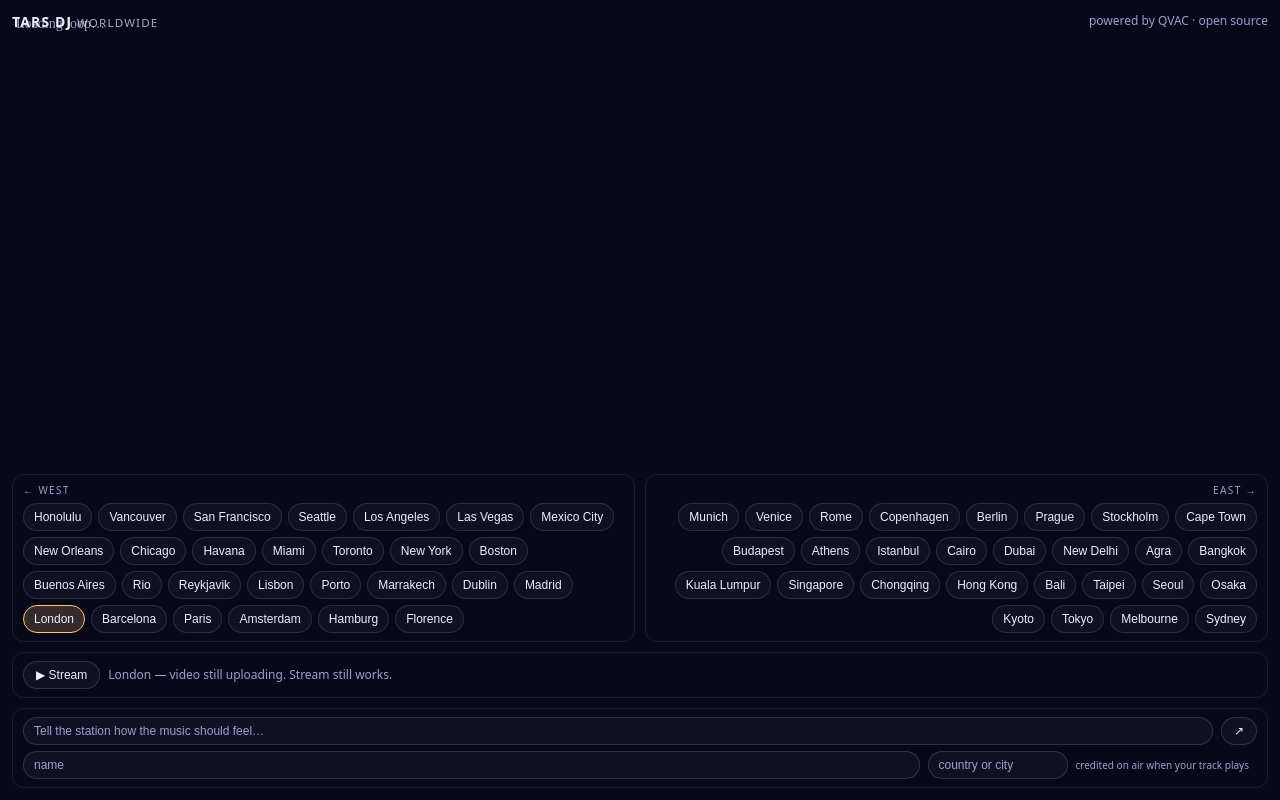
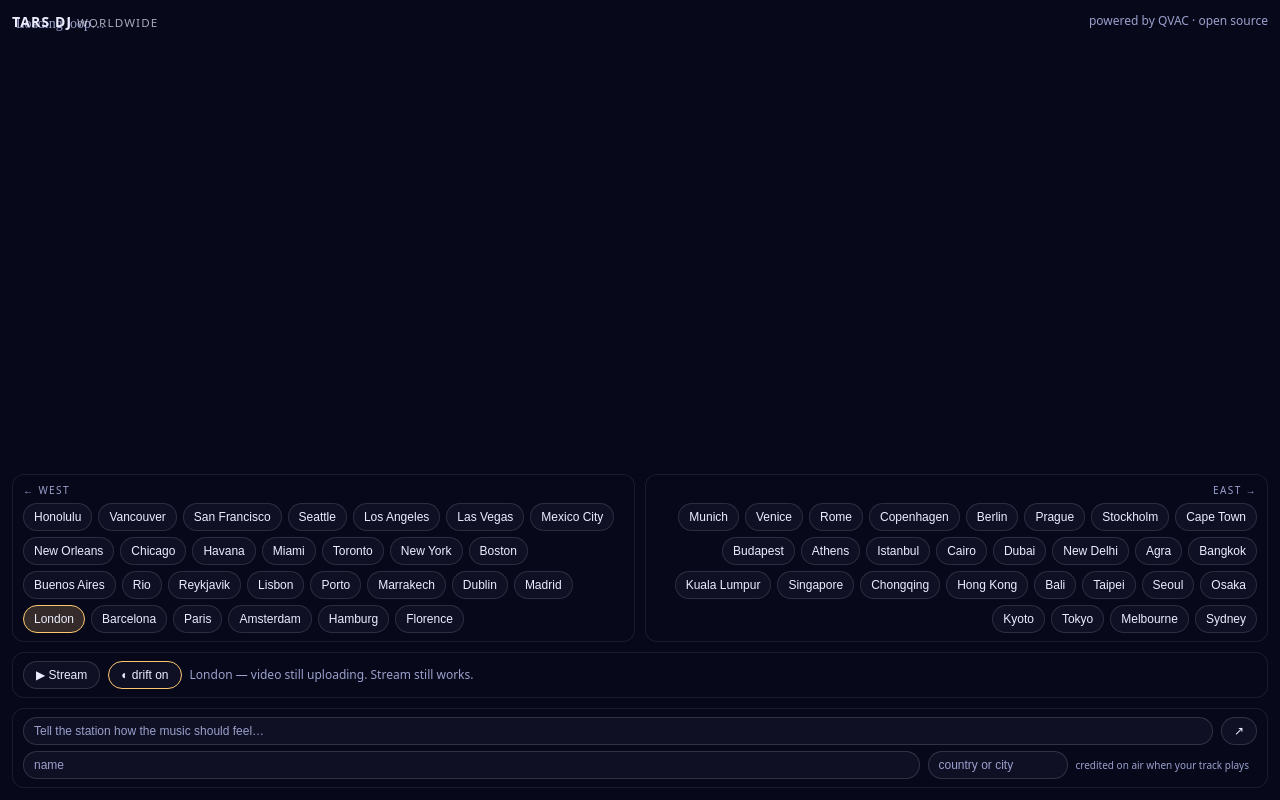
Before and after one commit to fraserbrownirl/tars-dj, a website built with Vite: page index.html in a window 1280 px wide. Built offline with nearby package versions, Linux system fonts and the light colour scheme; files whose address does not match are found by name.

Commit message:
cities: drift — auto-rotate at the loop seam along the world route

```diff
--- a/index.html
+++ b/index.html
@@ -19,6 +19,7 @@
     <div class="city-picker" id="cityPicker"></div>
     <div class="player">
       <button id="playBtn" type="button" aria-label="Play">▶ Stream</button>
+      <button id="driftBtn" type="button" aria-label="Toggle drift">◐ drift on</button>
       <audio id="stream" preload="none"></audio>
       <span id="nowPlaying" aria-live="polite"></span>
       <span id="creditLine" aria-live="polite" hidden></span>
--- a/src/cities/index.js
+++ b/src/cities/index.js
@@ -73,3 +73,7 @@ export function loopUrl(city) {
 const BY_LONGITUDE = [...CITIES].sort((a, b) => a.lon - b.lon);
 export const WEST = BY_LONGITUDE.slice(0, BY_LONGITUDE.length / 2);
 export const EAST = BY_LONGITUDE.slice(BY_LONGITUDE.length / 2);
+
+// Drift route: every city west→east (Honolulu first, Sydney last), so
+// drifting from any city continues the round-the-world route (wraps).
+export const ROTATION_ORDER = BY_LONGITUDE.map((c) => c.id);
--- a/src/main.js
+++ b/src/main.js
@@ -1,4 +1,4 @@
-import { CITIES, WEST, EAST, loopUrl } from "./cities/index.js";
+import { CITIES, WEST, EAST, ROTATION_ORDER, loopUrl } from "./cities/index.js";
 
 const MANIFEST_URL = "/manifest.json";
 const DEFAULT_STREAM = "https://tars.dj/stream";
@@ -15,6 +15,40 @@ video.loop = true; video.muted = true; video.playsInline = true;
 video.preload = "auto";
 let raf = 0, streamUrl = DEFAULT_STREAM;
 
+// --- Drift: auto-rotate west→east around the world at the 240s loop seam.
+// Default ON for visitors with no stored preference.
+const LOOP_SECONDS = 240;
+const driftBtn = document.getElementById("driftBtn");
+let drifting = localStorage.getItem("tars:drift") !== "off";
+let driftFallback = 0;   // setTimeout id, armed only while drifting
+let lastVideoTime = 0;   // wrap detection: a drop means the loop seam passed
+
+function setDrift(on) {
+  drifting = on;
+  localStorage.setItem("tars:drift", on ? "on" : "off");
+  driftBtn.textContent = on ? "◐ drift on" : "◐ drift off";
+  driftBtn.classList.toggle("active", on);
+  driftBtn.setAttribute("aria-pressed", String(on));
+  clearTimeout(driftFallback);
+  if (on) armDriftFallback();
+}
+
+// Load-error path only: if the video never becomes playable, the seam
+// watcher never runs — advance on wall clock so drift still moves.
+function armDriftFallback() {
+  clearTimeout(driftFallback);
+  driftFallback = setTimeout(() => {
+    if (drifting && video.readyState < 2) advanceDrift();
+  }, LOOP_SECONDS * 1000);
+}
+
+function advanceDrift() {
+  const i = ROTATION_ORDER.indexOf(current.id);
+  setCity(ROTATION_ORDER[(i + 1) % ROTATION_ORDER.length], { user: false });
+}
+
+driftBtn.addEventListener("click", () => setDrift(!drifting));
+
 function resize() {
   canvas.width = innerWidth * devicePixelRatio;
   canvas.height = innerHeight * devicePixelRatio;
@@ -24,6 +58,17 @@ function resize() {
 addEventListener("resize", resize); resize();
 
 function drawVideoFrame() {
+  // Seam watcher: only while drifting, only once frames flow (readyState≥2
+  // is also the guard against arming before the first frame). A drop in
+  // currentTime is the loop wrapping — ride the seam to the next city.
+  if (drifting && video.readyState >= 2) {
+    const t = video.currentTime;
+    if (lastVideoTime > 0 && t < lastVideoTime - 0.5) {
+      advanceDrift(); // setCity resets lastVideoTime — don't overwrite it
+    } else {
+      lastVideoTime = t;
+    }
+  }
   if (video.readyState >= 2 && video.videoWidth) {
     const cw = canvas.width, ch = canvas.height;
     const vw = video.videoWidth, vh = video.videoHeight;
@@ -39,9 +84,15 @@ function drawVideoFrame() {
 }
 raf = requestAnimationFrame(drawVideoFrame);
 
-function setCity(id) {
+function setCity(id, { user = true } = {}) {
   const c = CITIES.find(x => x.id === id) || CITIES[0];
+  // A hand-picked city is a "stay here" — drift pauses (persisted) until
+  // the listener turns it back on.
+  if (user && drifting) setDrift(false);
   current = c;
+  lastVideoTime = 0; // new video starts at 0 — never read as a wrap
+  clearTimeout(driftFallback);
+  if (drifting) armDriftFallback();
   const url = loopUrl(c);
   video.src = url; video.load(); video.play().catch(() => {});
   nowPlaying.textContent = `${c.label} · 240s loop`;
@@ -67,7 +118,7 @@ function buildPicker() {
     for (const c of cities) {
       const b = document.createElement("button");
       b.textContent = c.label; b.dataset.city = c.id;
-      b.addEventListener("click", () => setCity(c.id));
+      b.addEventListener("click", () => setCity(c.id, { user: true }));
       col.appendChild(b);
     }
     picker.appendChild(col);
@@ -144,7 +195,8 @@ audio.addEventListener("error", () => {
 buildPicker();
 initStream();
 const hash = location.hash.slice(1) || localStorage.getItem("tars:city") || "london";
-setCity(CITIES.some(c=>c.id===hash) ? hash : CITIES[0].id);
+setCity(CITIES.some(c=>c.id===hash) ? hash : CITIES[0].id, { user: false });
+setDrift(drifting); // paint the toggle; arms the fallback when on
 
 // Listener wish → the station's request pipeline. The QVAC LLM on the box
 // rewrites the wish into the channel's lofi vocabulary; ACE-Step composes it;
--- a/src/style.css
+++ b/src/style.css
@@ -22,6 +22,9 @@ html,body{margin:0;height:100%;overflow:hidden;background:var(--bg);color:var(--
 .player{display:flex;gap:8px;align-items:center;padding:8px 10px;border-radius:12px;background:var(--panel);backdrop-filter:blur(8px);border:1px solid rgba(255,255,255,.08)}
 .player button{padding:6px 12px;border-radius:999px;border:1px solid rgba(255,255,255,.14);background:#0f1024;color:var(--text);cursor:pointer;font-size:12px}
 .player button:hover{border-color:var(--accent)}
+.player button.active{border-color:var(--accent)}
+#driftBtn{color:var(--muted)}
+#driftBtn.active{color:var(--text)}
 #nowPlaying{font-size:12px;color:var(--muted)}
 .wish{display:flex;flex-direction:column;gap:6px;padding:8px 10px;border-radius:12px;background:var(--panel);backdrop-filter:blur(8px);border:1px solid rgba(255,255,255,.08)}
 .wish-row{display:flex;gap:8px;align-items:center}
```
